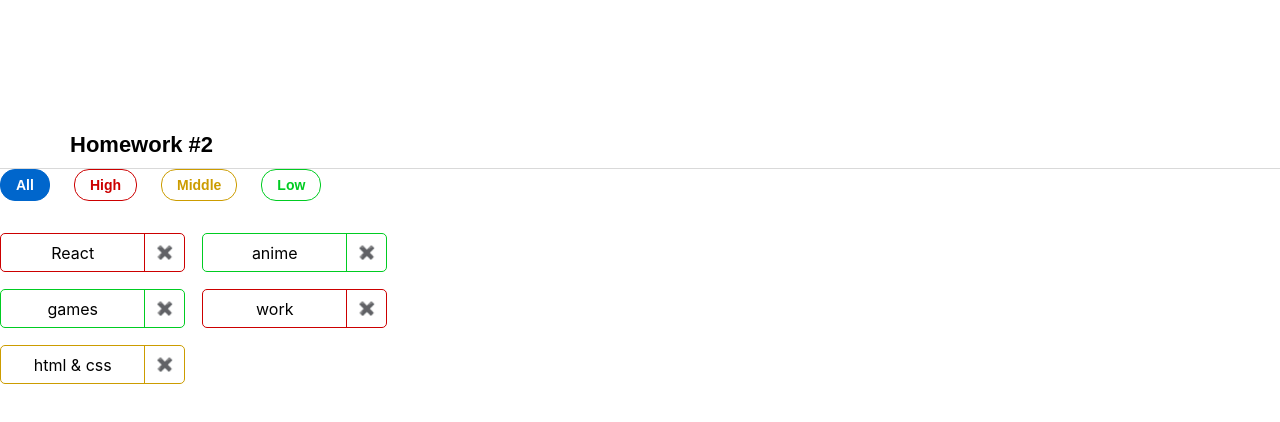
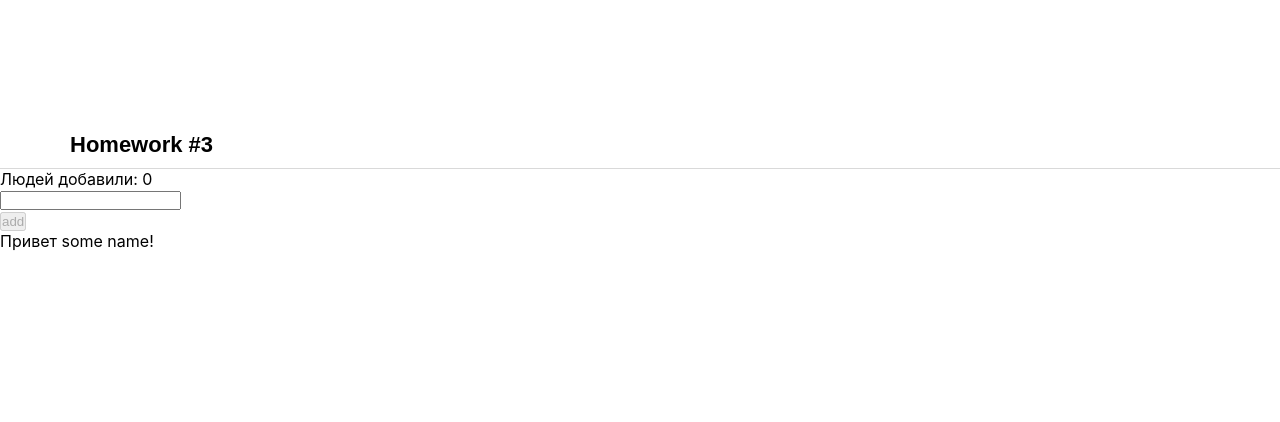
Before and after one commit to IgnatZakalinsky/hws2, a React (Create React App) app: page / in a window 1280 px wide. Shown: the top 422 px of the page. Built offline with nearby package versions, Linux system fonts and the light colour scheme.

Commit message:
HW3 connected

```diff
--- a/src/s1-main/App.tsx
+++ b/src/s1-main/App.tsx
@@ -1,14 +1,14 @@
 import React from 'react';
 import s from './App.module.css';
-import HW2 from "../s2-homeworks/hw02/HW2";
+import HW3 from "../s2-homeworks/hw03/HW3";
 
 function App() {
     return (
         <div className={s.App}>
             {/*<HW1/>*/}
             {/*раскомментировать по ходу выполнения*/}
-            <HW2 />
-            {/*<HW3/>*/}
+            {/*<HW2 />*/}
+            <HW3/>
             {/*<HW4/>*/}
 
             {/*при выполнении дз 5 и более - закомментировать здесь дз 1-4, так как они есть внутри дз 5*/}
```
